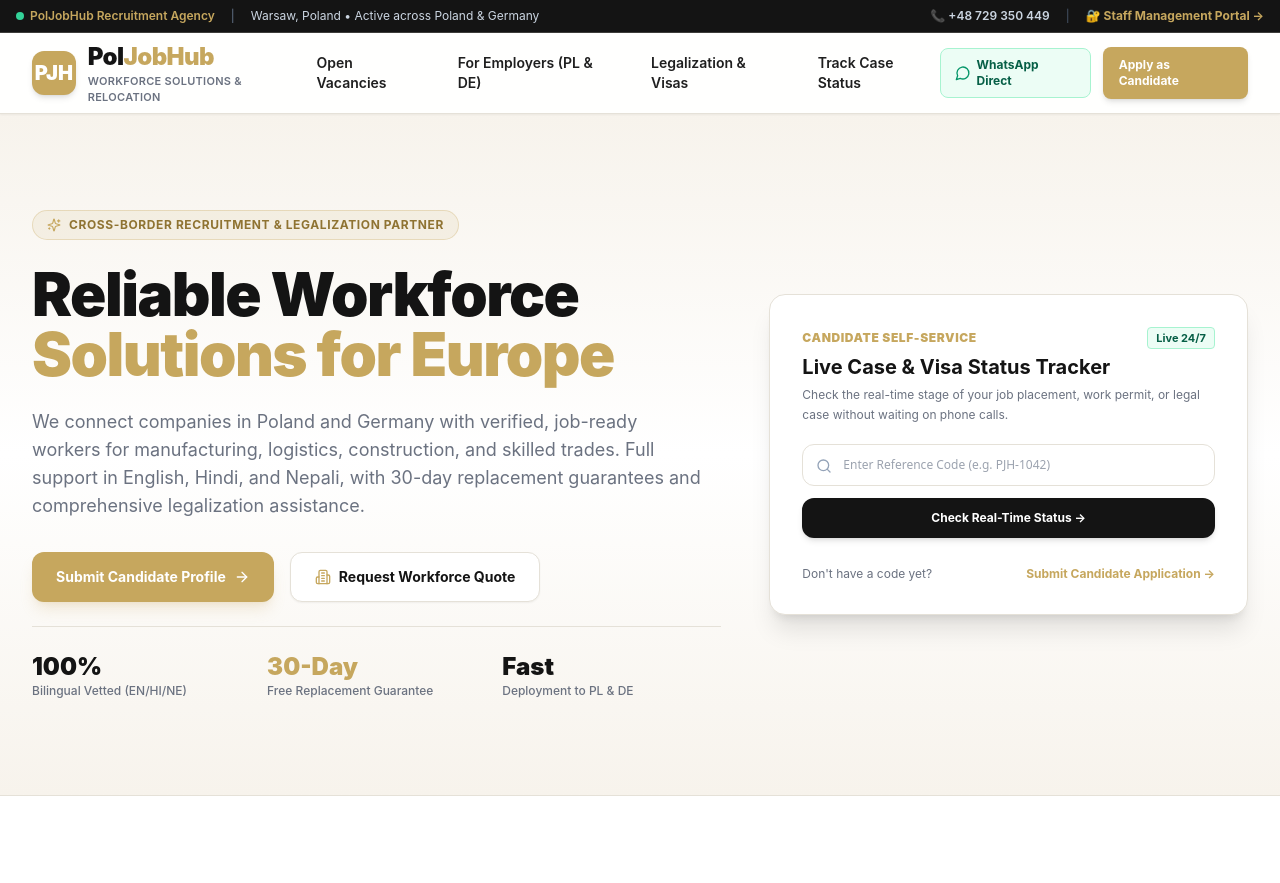
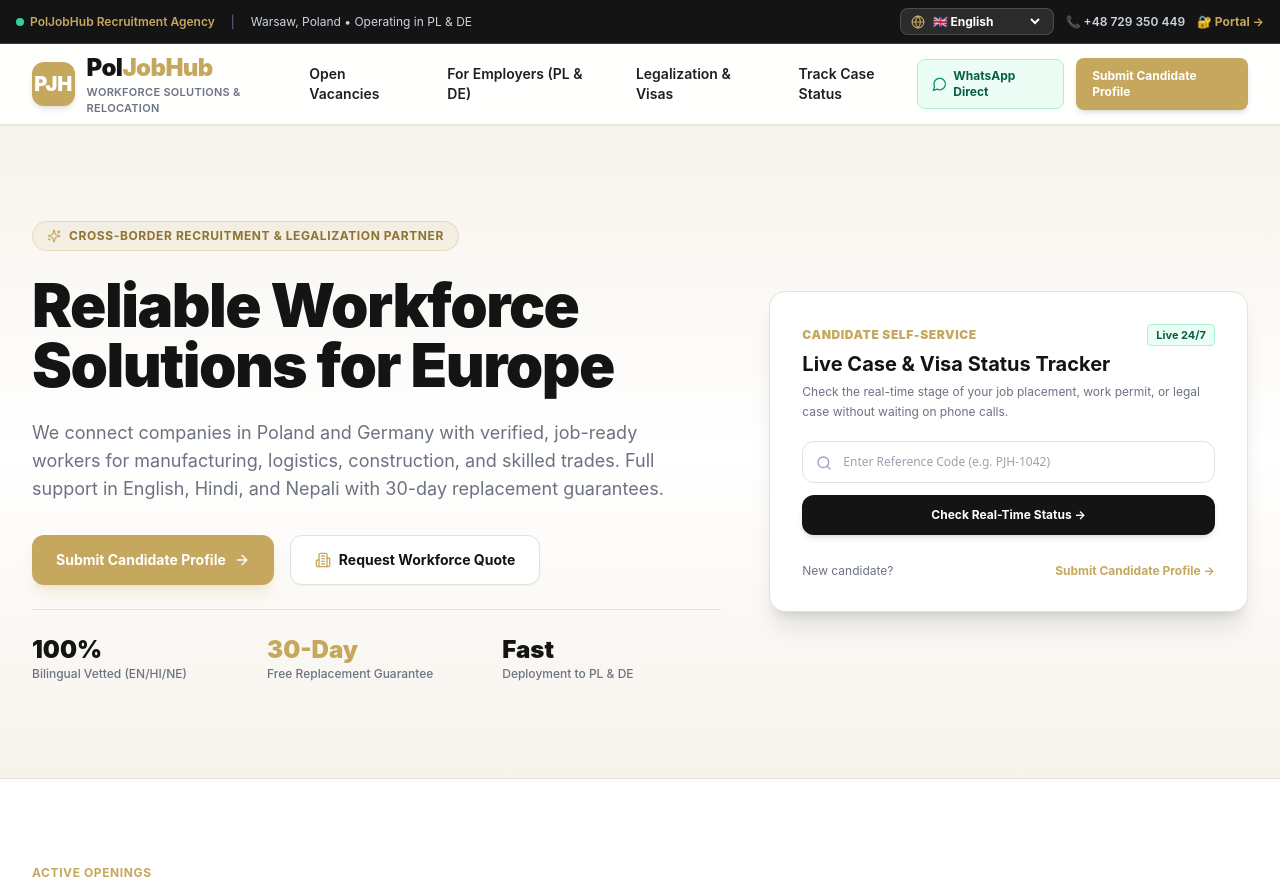
Before and after one commit to Arbin848/poland-job-hub, a Next.js app: page / in a window 1280 px wide. Shown: the top 883 px of the page. Built offline with nearby package versions, Linux system fonts and the light colour scheme.

Commit message:
feat: multi-language switcher on homepage supporting English, Polish, German, Hindi, and Nepali

```diff
--- a/app/page.tsx
+++ b/app/page.tsx
@@ -6,14 +6,18 @@
   Building2, Users, FileCheck2, Globe2, ShieldCheck,
   ArrowRight, CheckCircle2, Search, PhoneCall, Sparkles,
   MapPin, Clock, Award, Briefcase, FileText, ChevronRight,
-  ExternalLink, MessageCircle, AlertCircle
+  ExternalLink, MessageCircle, AlertCircle, Globe
 } from "lucide-react";
 import { initialJobOrders } from "@/lib/mockData";
+import { translations, SupportedLanguage } from "@/lib/translations";
 
 export default function HomePage() {
+  const [lang, setLang] = useState<SupportedLanguage>("en");
   const [searchRef, setSearchRef] = useState("");
   const [trackResult, setTrackResult] = useState<any | null>(null);
   const [activeJobFilter, setActiveJobFilter] = useState<"All" | "Poland" | "Germany">("All");
+
+  const t = translations[lang];
 
   const filteredJobs = initialJobOrders.filter(job =>
     activeJobFilter === "All" ? true : job.country === activeJobFilter
@@ -70,26 +74,45 @@
   return (
     <div className="min-h-screen flex flex-col bg-brand-cream text-brand-text">
 
-      {/* Top Bar with real contact info */}
+      {/* Top Bar with Language Selector & Contact */}
       <div className="bg-brand-dark text-slate-300 text-xs py-2 px-4 border-b border-brand-border/20">
         <div className="max-w-7xl mx-auto flex flex-wrap justify-between items-center gap-2">
+
           <div className="flex items-center gap-4">
             <span className="flex items-center gap-1.5 text-brand-primary font-semibold">
               <span className="w-2 h-2 rounded-full bg-emerald-400 animate-pulse"></span>
               PolJobHub Recruitment Agency
             </span>
             <span className="hidden sm:inline text-slate-500">|</span>
-            <span className="hidden sm:inline text-slate-300">Warsaw, Poland • Active across Poland & Germany</span>
+            <span className="hidden sm:inline text-slate-300">Warsaw, Poland • Operating in PL & DE</span>
           </div>
-          <div className="flex items-center gap-4">
-            <a href="tel:+48729350449" className="hover:text-white font-semibold flex items-center gap-1">
+
+          <div className="flex items-center gap-3">
+            {/* Multi-Language Switcher */}
+            <div className="flex items-center gap-1 bg-white/10 px-2.5 py-1 rounded-lg border border-white/15">
+              <Globe className="w-3.5 h-3.5 text-brand-primary shrink-0" />
+              <select
+                value={lang}
+                onChange={(e) => setLang(e.target.value as SupportedLanguage)}
+                className="bg-transparent text-white font-bold text-xs focus:outline-none cursor-pointer"
+              >
+                <option value="en" className="text-slate-900">🇬🇧 English</option>
+                <option value="pl" className="text-slate-900">🇵🇱 Polski</option>
+                <option value="de" className="text-slate-900">🇩🇪 Deutsch</option>
+                <option value="hi" className="text-slate-900">🇮🇳 हिन्दी (Hindi)</option>
+                <option value="ne" className="text-slate-900">🇳🇵 नेपाली (Nepali)</option>
+              </select>
+            </div>
+
+            <a href="tel:+48729350449" className="hover:text-white font-semibold hidden md:flex items-center gap-1">
               📞 +48 729 350 449
             </a>
-            <span className="text-slate-600">|</span>
+
             <Link href="/admin" className="text-brand-primary hover:text-brand-primaryHover font-bold flex items-center gap-1">
-              🔐 Staff Management Portal &rarr;
+              🔐 Portal &rarr;
             </Link>
           </div>
+
         </div>
       </div>
 
@@ -134,13 +157,13 @@
               href="/apply"
               className="inline-flex items-center justify-center px-4 py-2.5 text-xs font-bold text-white bg-brand-primary hover:bg-brand-primaryHover rounded-lg transition shadow-md"
             >
-              Apply as Candidate
+              {t.applyBtn}
             </Link>
           </div>
         </div>
       </header>
 
-      {/* Hero Section */}
+      {/* Hero Section with Live Language Support */}
       <section className="relative overflow-hidden py-16 lg:py-24 border-b border-brand-border bg-gradient-to-b from-brand-cream via-white to-brand-cream">
         <div className="max-w-7xl mx-auto px-4 sm:px-6 lg:px-8">
           <div className="grid grid-cols-1 lg:grid-cols-12 gap-12 items-center">
@@ -148,16 +171,15 @@
             <div className="lg:col-span-7 space-y-6">
               <div className="inline-flex items-center gap-2 px-3.5 py-1.5 rounded-full bg-brand-primary/10 border border-brand-primary/30 text-brand-primaryDark text-xs font-bold uppercase tracking-wider">
                 <Sparkles className="w-3.5 h-3.5 text-brand-primary" />
-                Cross-Border Recruitment & Legalization Partner
+                {t.badge}
               </div>
 
-              <h1 className="text-4xl sm:text-5xl lg:text-6xl font-black text-brand-dark tracking-tight leading-tight">
-                Reliable Workforce <br />
-                <span className="text-brand-primary">Solutions for Europe</span>
+              <h1 className="text-3xl sm:text-5xl lg:text-6xl font-black text-brand-dark tracking-tight leading-tight">
+                {t.heroTitle}
               </h1>
 
               <p className="text-base sm:text-lg text-brand-muted max-w-2xl leading-relaxed">
-                We connect companies in Poland and Germany with verified, job-ready workers for manufacturing, logistics, construction, and skilled trades. Full support in English, Hindi, and Nepali, with 30-day replacement guarantees and comprehensive legalization assistance.
+                {t.heroDesc}
               </p>
 
               <div className="flex flex-wrap gap-4 pt-2">
@@ -165,13 +187,13 @@
                   href="/apply"
                   className="px-6 py-3.5 rounded-xl bg-brand-primary hover:bg-brand-primaryHover text-white font-bold text-sm shadow-lg shadow-brand-primary/20 transition flex items-center gap-2"
                 >
-                  Submit Candidate Profile <ArrowRight className="w-4 h-4" />
+                  {t.applyBtn} <ArrowRight className="w-4 h-4" />
                 </Link>
                 <a
                   href="#for-employers"
                   className="px-6 py-3.5 rounded-xl bg-white text-brand-dark border border-brand-border font-bold text-sm hover:bg-slate-50 transition shadow-sm flex items-center gap-2"
                 >
-                  <Building2 className="w-4 h-4 text-brand-primary" /> Request Workforce Quote
+                  <Building2 className="w-4 h-4 text-brand-primary" /> {t.requestWorkersBtn}
                 </a>
               </div>
 
@@ -192,7 +214,7 @@
               </div>
             </div>
 
-            {/* Self-Service Case Tracker (High Value for User) */}
+            {/* Self-Service Case Tracker */}
             <div className="lg:col-span-5" id="track-case">
               <div className="bg-white rounded-2xl shadow-xl border border-brand-border p-6 sm:p-8 space-y-5">
                 <div>
@@ -202,9 +224,9 @@
                       Live 24/7
                     </span>
                   </div>
-                  <h3 className="text-xl font-bold text-brand-dark mt-1">Live Case & Visa Status Tracker</h3>
+                  <h3 className="text-xl font-bold text-brand-dark mt-1">{t.trackTitle}</h3>
                   <p className="text-xs text-brand-muted mt-1 leading-relaxed">
-                    Check the real-time stage of your job placement, work permit, or legal case without waiting on phone calls.
+                    {t.trackDesc}
                   </p>
                 </div>
 
@@ -213,7 +235,7 @@
                     <Search className="w-4 h-4 text-slate-400 absolute left-3.5 top-3.5" />
                     <input
                       type="text"
-                      placeholder="Enter Reference Code (e.g. PJH-1042)"
+                      placeholder={t.trackPlaceholder}
                       value={searchRef}
                       onChange={(e) => setSearchRef(e.target.value)}
                       className="w-full pl-10 pr-4 py-3 rounded-xl border border-brand-border text-brand-dark font-mono text-xs placeholder:font-sans focus:outline-none focus:ring-2 focus:ring-brand-primary focus:border-brand-primary"
@@ -223,7 +245,7 @@
                     type="submit"
                     className="w-full py-3 bg-brand-dark hover:bg-black text-white font-bold rounded-xl text-xs transition shadow-md"
                   >
-                    Check Real-Time Status &rarr;
+                    {t.trackBtn} &rarr;
                   </button>
                 </form>
 
@@ -252,9 +274,9 @@
                 )}
 
                 <div className="pt-2 flex items-center justify-between text-xs text-brand-muted">
-                  <span>Don't have a code yet?</span>
+                  <span>New candidate?</span>
                   <Link href="/apply" className="font-bold text-brand-primary hover:underline">
-                    Submit Candidate Application &rarr;
+                    {t.applyBtn} &rarr;
                   </Link>
                 </div>
               </div>
@@ -264,15 +286,15 @@
         </div>
       </section>
 
-      {/* Interactive Live Vacancies Section */}
+      {/* Interactive Vacancies Section */}
       <section className="py-20 bg-white border-b border-brand-border" id="vacancies">
         <div className="max-w-7xl mx-auto px-4 sm:px-6 lg:px-8 space-y-10">
 
           <div className="flex flex-col md:flex-row md:items-end justify-between gap-4">
             <div>
               <span className="text-xs font-bold text-brand-primary tracking-wider uppercase">Active Openings</span>
-              <h2 className="text-3xl font-black text-brand-dark mt-1">Direct Employer Vacancies in Poland & Germany</h2>
-              <p className="text-sm text-brand-muted mt-1">Verified contracts with free accommodation and legally compliant documentation.</p>
+              <h2 className="text-3xl font-black text-brand-dark mt-1">{t.activeVacancies}</h2>
+              <p className="text-sm text-brand-muted mt-1">{t.vacanciesSubtitle}</p>
             </div>
 
             {/* Country Filters */}
@@ -319,7 +341,7 @@
                       📍 {job.country} ({job.city})
                     </span>
                     <span className="px-2 py-0.5 rounded text-[10px] font-bold bg-emerald-100 text-emerald-800">
-                      Immediate Start
+                      {t.immediateStart}
                     </span>
                   </div>
 
@@ -328,11 +350,11 @@
 
                   <div className="p-3 bg-white rounded-xl border border-brand-border text-xs space-y-1">
                     <div className="flex justify-between">
-                      <span className="text-slate-500">Pay / Remuneration:</span>
+                      <span className="text-slate-500">{t.pay}:</span>
                       <span className="font-bold text-brand-dark">{job.salaryOffered}</span>
                     </div>
                     <div className="flex justify-between">
-                      <span className="text-slate-500">Required Languages:</span>
+                      <span className="text-slate-500">{t.languages}:</span>
                       <span className="font-bold text-brand-primary">{job.requiredLanguages.join(", ")}</span>
                     </div>
                   </div>
@@ -362,10 +384,10 @@
             <div className="lg:col-span-7 space-y-6">
               <span className="text-xs font-bold text-brand-primary uppercase tracking-widest">B2B Recruitment Solutions</span>
               <h2 className="text-3xl sm:text-4xl font-black">
-                Staffing Solutions for Factories & Warehouses in Poland & Germany
+                {t.forEmployersTitle}
               </h2>
               <p className="text-slate-400 text-sm sm:text-base leading-relaxed">
-                Tired of high turnover and communication breakdowns? PolJobHub supplies dedicated teams of pre-screened, English, Hindi, and Nepali-speaking workers. We personally manage initial orientation, bilingual coordination, and provide a 30-day replacement guarantee.
+                {t.forEmployersDesc}
               </p>
 
               <div className="grid grid-cols-1 sm:grid-cols-2 gap-4 text-xs font-semibold text-slate-300">
@@ -440,7 +462,7 @@
         </div>
       </section>
 
-      {/* Legalization Desk Section (Passive Income Generator) */}
+      {/* Legalization Desk Section */}
       <section className="py-20 bg-brand-cream" id="legalization">
         <div className="max-w-7xl mx-auto px-4 sm:px-6 lg:px-8">
           <div className="bg-white rounded-3xl border border-brand-border p-8 sm:p-12 shadow-sm grid grid-cols-1 lg:grid-cols-12 gap-8 items-center">
@@ -450,10 +472,10 @@
                 Partner Law Firm Assistance
               </span>
               <h2 className="text-2xl sm:text-3xl font-black text-brand-dark">
-                Legalization, Karta Pobytu & Visa Support Desk
+                {t.legalDeskTitle}
               </h2>
               <p className="text-sm text-brand-muted leading-relaxed">
-                Need help changing your employer without losing your legal stay? Waiting months on your *Urząd Wojewódzki* decision? PolJobHub collaborates with certified Polish legal specialists to manage your case from filing to final card collection.
+                {t.legalDeskDesc}
               </p>
 
               <div className="grid grid-cols-1 sm:grid-cols-3 gap-3 text-xs pt-2">
@@ -493,7 +515,7 @@
         </div>
       </section>
 
-      {/* Footer matching poljobhub.pl */}
+      {/* Footer */}
       <footer className="mt-auto bg-brand-dark text-slate-400 py-12 border-t border-white/10 text-xs">
         <div className="max-w-7xl mx-auto px-4 sm:px-6 lg:px-8 flex flex-col sm:flex-row justify-between items-center gap-6">
           <div className="flex items-center gap-3">
--- /dev/null
+++ b/lib/translations.ts
@@ -0,0 +1,104 @@
+export type SupportedLanguage = "en" | "pl" | "de" | "hi" | "ne";
+
+export const translations = {
+  en: {
+    badge: "Cross-Border Recruitment & Legalization Partner",
+    heroTitle: "Reliable Workforce Solutions for Europe",
+    heroDesc: "We connect companies in Poland and Germany with verified, job-ready workers for manufacturing, logistics, construction, and skilled trades. Full support in English, Hindi, and Nepali with 30-day replacement guarantees.",
+    applyBtn: "Submit Candidate Profile",
+    requestWorkersBtn: "Request Workforce Quote",
+    activeVacancies: "Active Openings in Poland & Germany",
+    vacanciesSubtitle: "Verified contracts with free accommodation and legally compliant documentation.",
+    trackTitle: "Live Case & Visa Status Tracker",
+    trackDesc: "Check the real-time stage of your job placement, work permit, or legal case without waiting on phone calls.",
+    trackPlaceholder: "Enter Reference Code (e.g. PJH-1042)",
+    trackBtn: "Check Real-Time Status",
+    forEmployersTitle: "Staffing Solutions for Factories & Warehouses in Poland & Germany",
+    forEmployersDesc: "Tired of high turnover and communication breakdowns? PolJobHub supplies dedicated teams of pre-screened, English, Hindi, and Nepali-speaking workers with 30-day replacement guarantees.",
+    legalDeskTitle: "Legalization, Karta Pobytu & Visa Support Desk",
+    legalDeskDesc: "Need help changing your employer without losing your legal stay? Waiting months on your Urząd Wojewódzki decision? PolJobHub collaborates with certified Polish legal specialists.",
+    immediateStart: "Immediate Start",
+    pay: "Pay / Remuneration",
+    languages: "Required Languages"
+  },
+  pl: {
+    badge: "Partner w rekrutacji transgranicznej i legalizacji",
+    heroTitle: "Niezawodne Rozwiązania Kadrowe dla Europy",
+    heroDesc: "Łączymy przedsiębiorstwa w Polsce i Niemczech ze zweryfikowanymi pracownikami dla przemysłu, logistyki, budownictwa i branż technicznych. Pełna koordynacja w języku angielskim, hindi i nepalskim z 30-dniową gwarancją wymiany.",
+    applyBtn: "Aplikuj jako Pracownik",
+    requestWorkersBtn: "Zamów Wycenę Personelu (B2B)",
+    activeVacancies: "Aktualne Oferty Pracy w Polsce i Niemczech",
+    vacanciesSubtitle: "Zweryfikowane kontrakty, legalne zatrudnienie i zakwaterowanie.",
+    trackTitle: "Sprawdź Status Swojej Sprawy i Wizy 24/7",
+    trackDesc: "Sprawdź bieżący etap rekrutacji, zezwolenia na pracę lub procedury legalizacyjnej bez konieczności dzwonienia.",
+    trackPlaceholder: "Wpisz Kod Referencyjny (np. PJH-1042)",
+    trackBtn: "Sprawdź Status Online",
+    forEmployersTitle: "Pracownicy dla Fabryk i Magazynów w Polsce i Niemczech",
+    forEmployersDesc: "Problemy z rotacją i barierą językową? PolJobHub dostarcza zmotywowane zespoły pracowników ze znajomością języka angielskiego i dwujęzyczną koordynacją oraz 30-dniową gwarancją.",
+    legalDeskTitle: "Biuro Legalizacji Pobytu, Karty Pobytu i Wiz",
+    legalDeskDesc: "Potrzebujesz zmiany pracodawcy (Załącznik nr 1)? Oczekujesz na decyzję Urzędu Wojewódzkiego? PolJobHub współpracuje z kancelarią prawną prowadzącą sprawy cudzoziemców.",
+    immediateStart: "Gotowy do Pracy",
+    pay: "Wynagrodzenie",
+    languages: "Wymagane Języki"
+  },
+  de: {
+    badge: "Grenzüberschreitende Personalvermittlung & Relocation",
+    heroTitle: "Zuverlässige Personallösungen für Deutschland & Europa",
+    heroDesc: "Wir verbinden Unternehmen und Personaldienstleister in Deutschland mit geprüften Fach- und Hilfskräften für Logistik, Produktion und Handwerk. Volle Betreuung mit 30-Tage-Ersatzgarantie.",
+    applyBtn: "Kandidatenprofil Einreichen",
+    requestWorkersBtn: "Personalanfrage Stellen",
+    activeVacancies: "Aktuelle Stellenangebote in Deutschland & Polen",
+    vacanciesSubtitle: "Geprüfte Arbeitsverträge mit Unterkunftsoption und EU-Arbeitsberechtigung.",
+    trackTitle: "Echtzeit-Fallverfolgung & Visastatus",
+    trackDesc: "Prüfen Sie den aktuellen Stand Ihrer Bewerbung oder Aufenthaltsgenehmigung online.",
+    trackPlaceholder: "Referenzcode eingeben (z.B. PJH-1042)",
+    trackBtn: "Status Prüfen",
+    forEmployersTitle: "Personalbereitstellung für Industrie & Logistik",
+    forEmployersDesc: "PolJobHub liefert vorab geprüfte, englischsprachige Teams für deutsche Betriebe mit voller Dokumentation und Ersatzgarantie.",
+    legalDeskTitle: "Visum- und Rechtsberatung Desk",
+    legalDeskDesc: "Umfassende Betreuung von Arbeitserlaubnissen und europäischen Aufenthaltsverlagerungen in Zusammenarbeit mit Partnerkanzleien.",
+    immediateStart: "Sofort Einsatzbereit",
+    pay: "Vergütung",
+    languages: "Sprachkenntnisse"
+  },
+  hi: {
+    badge: "यूरोप में नौकरी और वीज़ा सहायता का भरोसेमंद साथी",
+    heroTitle: "पोलैंड और जर्मनी में रोजगार के बेहतरीन अवसर",
+    heroDesc: "हम भारतीय और एशियाई कामगारों को पोलैंड और जर्मनी की प्रमाणित कंपनियों में वेयरहाउस, फैक्ट्री और वेल्डिंग के काम से जोड़ते हैं। हिंदी और नेपाली में सीधी बातचीत और कानूनी सहायता।",
+    applyBtn: "अपना बायोडाटा जमा करें",
+    requestWorkersBtn: "कंपनियों के लिए जानकारी",
+    activeVacancies: "पोलैंड और जर्मनी में मौजूदा नौकरियां",
+    vacanciesSubtitle: "मुफ्त रहने की सुविधा और कानूनी वीज़ा प्रक्रिया के साथ पक्की नौकरियां।",
+    trackTitle: "अपने वीज़ा और काम का लाइव स्टेटस देखें",
+    trackDesc: "फोन कॉल पर इंतज़ार किए बिना अपने केस का स्टेटस यहाँ चेक करें।",
+    trackPlaceholder: "रेफरेंस कोड डालें (जैसे PJH-1042)",
+    trackBtn: "स्टेटस चेक करें",
+    forEmployersTitle: "उद्योगों और वेयरहाउस के लिए कुशल कामगार",
+    forEmployersDesc: "अंग्रेजी, हिंदी और नेपाली भाषा में पूरी सहायता के साथ कामगार उपलब्ध हैं।",
+    legalDeskTitle: "कर्ता पोबितु (Karta Pobytu) और वीज़ा सहायता",
+    legalDeskDesc: "कंपनी बदलने या वीज़ा बढ़ाने के लिए पोलिश वकीलों की मदद लें।",
+    immediateStart: "तुरंत शुरू",
+    pay: "वेतन",
+    languages: "आवश्यक भाषाएं"
+  },
+  ne: {
+    badge: "युरोपमा रोजगारी र भिसा प्रक्रियाको भरपर्दो सहयात्री",
+    heroTitle: "पोल्याण्ड र जर्मनीमा सुरक्षित रोजगारीका अवसरहरू",
+    heroDesc: "हामी नेपाली दाजुभाइ तथा दिदीबहिनीहरूलाई पोल्याण्ड र जर्मनीका प्रमाणित कम्पनीहरूमा फ्याक्ट्री, वेयरहाउस र सीपमूलक कामहरूमा जोड्दछौं। नेपाली भाषामै पूर्ण सहयोग र कानुनी प्रक्रिया।",
+    applyBtn: "आफ्नो विवरण फारम भर्नुहोस्",
+    requestWorkersBtn: "कम्पनीहरूको लागि",
+    activeVacancies: "हाल खुला रहेका रोजगारीहरू",
+    vacanciesSubtitle: "बस्ने सुविधा सहित कानुनी श्रम स्वीकृति भएका प्रमाणित कामहरू।",
+    trackTitle: "आफ्नो भिसा र कामको स्थिति (Status) जाँच्नुहोस्",
+    trackDesc: "फोन कल गरिरहनु नपरी यहाँ आफ्नो कोड हानेर स्थिति पत्ता लगाउनुहोस्।",
+    trackPlaceholder: "रेफरेन्स कोड हाल्नुहोस् (जस्तै PJH-1042)",
+    trackBtn: "स्थिति हेर्नुहोस्",
+    forEmployersTitle: "फ्याक्ट्री र वेयरहाउसका लागि कामदारहरू",
+    forEmployersDesc: "नेपाली र अङ्ग्रेजी बोल्ने अनुशासित कामदारहरूको व्यवस्था।",
+    legalDeskTitle: "कार्ता पोबितु (TRC) र कानुनी सल्लाह डेस्क",
+    legalDeskDesc: "कम्पनी परिवर्तन गर्न वा भिसा थप्न पोलिश वकिलको प्रत्यक्ष सहयोग।",
+    immediateStart: "तुरुन्त काम सुरु",
+    pay: "पारिश्रमिक",
+    languages: "चाहिने भाषाहरू"
+  }
+};
```
Also changed, not shown: 1 other file (tests, documents, lock files or other folders).
